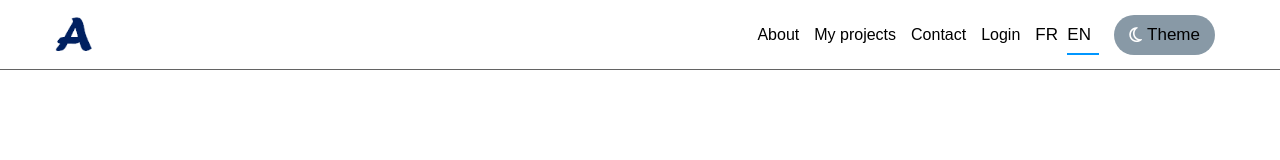
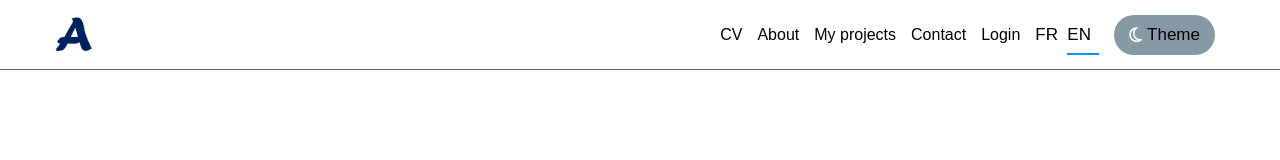
Before and after one commit to AvirKarakitsos/OC_project8_portfolio_frontend, a React (Create React App) app: page /en in a window 1280 px wide. Shown: the top 160 px of the page. Built offline with nearby package versions, Linux system fonts and the light colour scheme; no server answers.

Commit message:
feat: CV

```diff
--- a/src/Components/Header.js
+++ b/src/Components/Header.js
@@ -1,6 +1,7 @@
 import styles from '../assets/styles/Header.module.css'
 import logo1 from '../assets/images/logo-light.png'
 import logo2 from '../assets/images/logo-dark.png'
+import CV from "../assets/files/CV_Arno_Cotsoyannis.pdf"
 import { useContext, useState } from 'react'
 import { ThemeContext } from '../utils/context/ThemeContext'
 import { Link, useNavigate } from 'react-router-dom'
@@ -37,6 +38,7 @@ function Header() {
 			}
 			<nav className="relative flex justify-space small-column-gap cursor-default">
 				<ul className={`${styles.anchor} flex-row-to-column align-center justify-center small-column-gap no-bullet ${theme === "light" ? "bg-light-1" : "bg-darker-2"}`}>
+					<li><a className='no-decoration' href={CV} target='_blank' rel="noreferrer">CV</a></li>
 					<li><a className="no-decoration" href='#about-me'>{translate(lang).header.about}</a></li>
 					<li><a className="no-decoration" href='#project'>{translate(lang).header.projects}</a></li>
 					<li><a className="no-decoration" href='#footer'>Contact</a></li>
```
Also changed, not shown: 1 other file (tests, documents, lock files or other folders).
